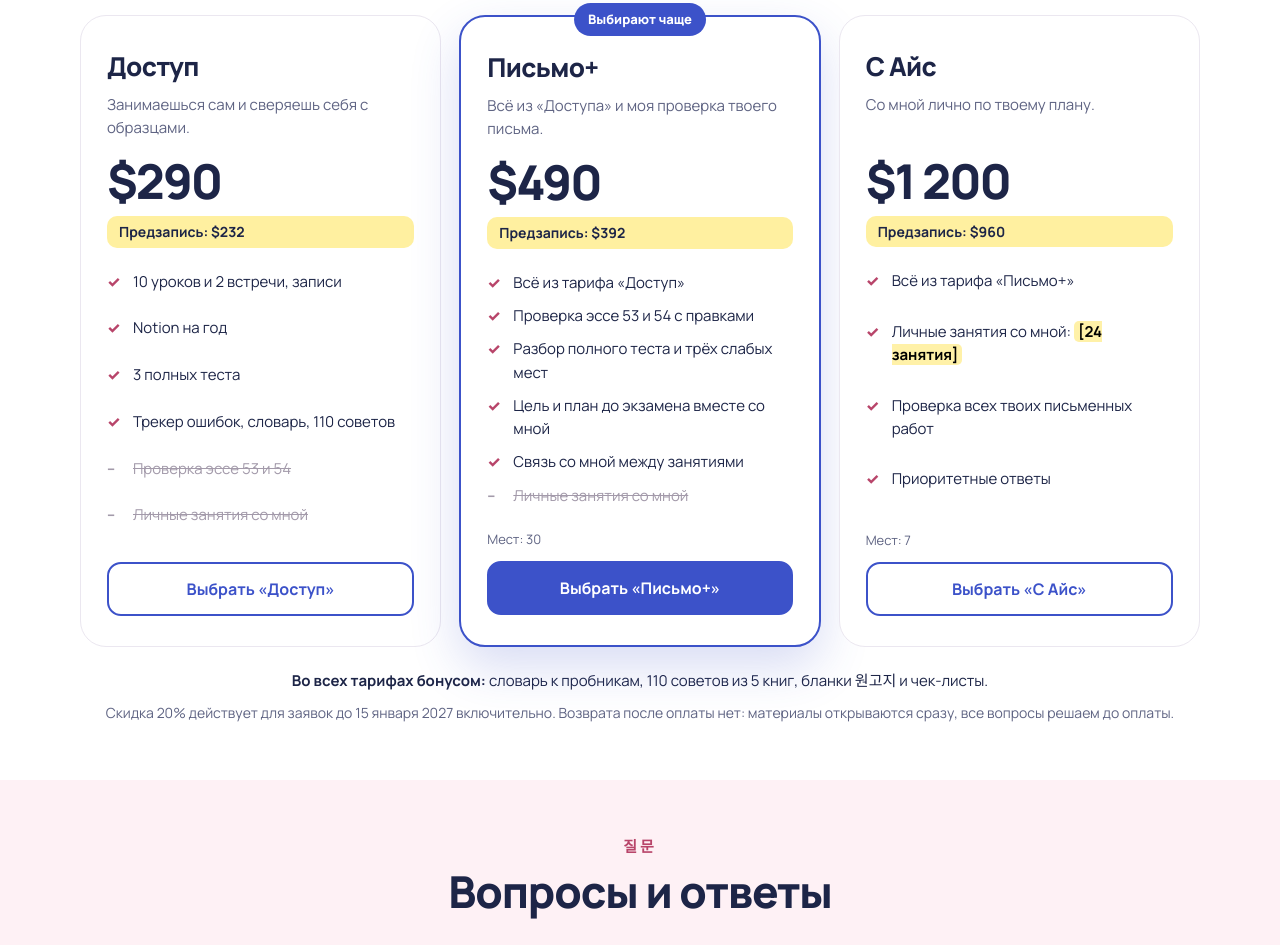
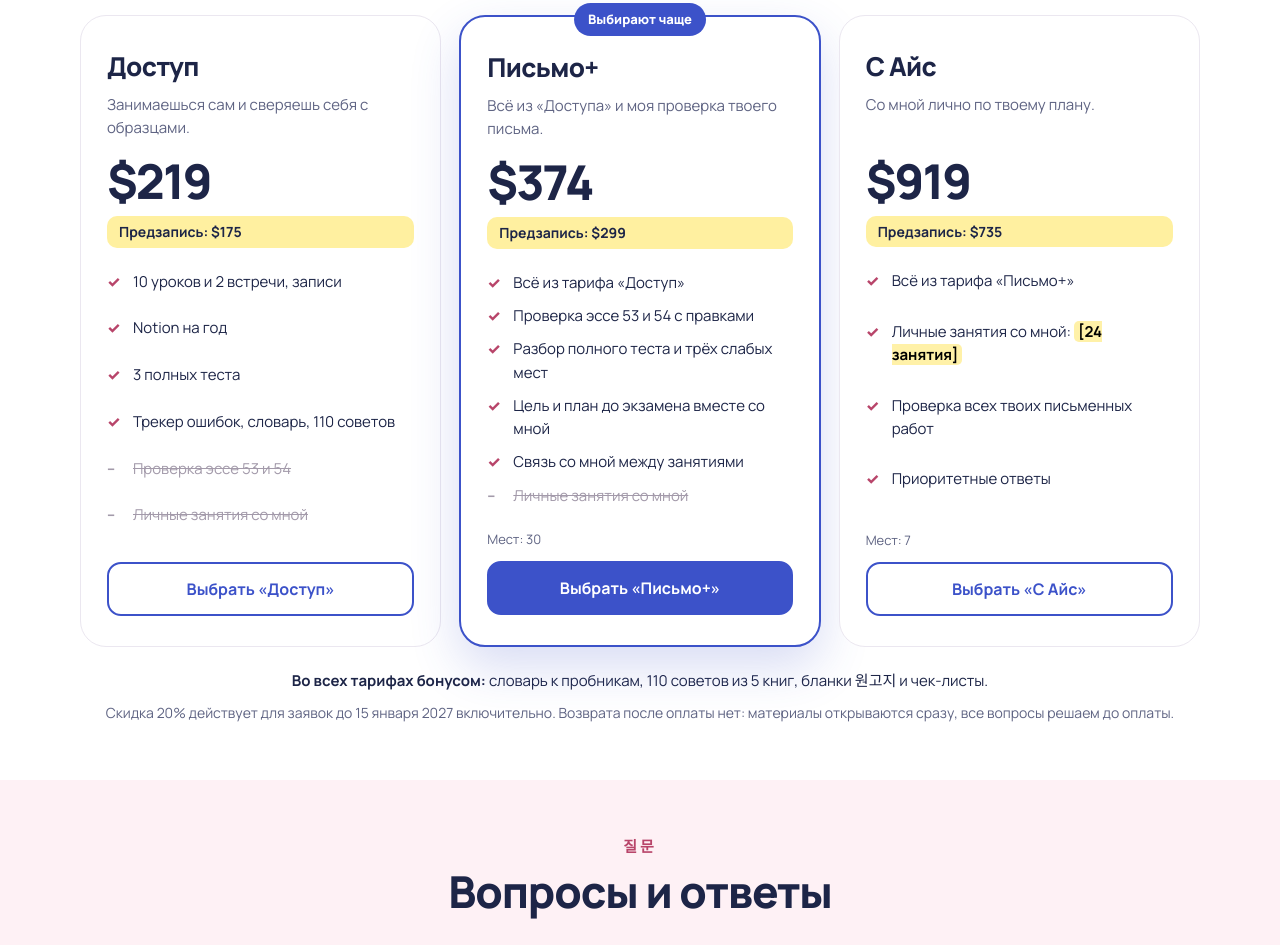
Before and after one commit to alive2020/topik-site, a plain HTML site: page index.html in a window 1280 px wide. Shown: the part 3805-4750 px from the top of the page. Drawn offline with Linux system fonts and the light colour scheme.

Commit message:
Новая сетка цен: 219 / 374 / 919, со скидкой 20%: 175 / 299 / 735
Co-Authored-By: Claude Sonnet 5.5 <noreply@anthropic.com>

```diff
--- a/index.html
+++ b/index.html
@@ -377,7 +377,7 @@ dialog.dlg[open]{animation:dlgIn .18s ease-out}
   <div class="tf">
    <div class="t">
     <h3>Доступ</h3><p class="sub">Занимаешься сам и сверяешь себя с образцами.</p>
-    <div class="price"><b>$290</b></div><span class="pre-price">Предзапись: $232</span>
+    <div class="price"><b>$219</b></div><span class="pre-price">Предзапись: $175</span>
     <ul>
      <li>10 уроков и 2 встречи, записи</li><li>Notion на год</li><li>3 полных теста</li><li>Трекер ошибок, словарь, 110 советов</li>
      <li class="no">Проверка эссе 53 и 54</li><li class="no">Личные занятия со мной</li>
@@ -387,7 +387,7 @@ dialog.dlg[open]{animation:dlgIn .18s ease-out}
    <div class="t t--pop">
     <span class="badge">Выбирают чаще</span>
     <h3>Письмо+</h3><p class="sub">Всё из «Доступа» и моя проверка твоего письма.</p>
-    <div class="price"><b>$490</b></div><span class="pre-price">Предзапись: $392</span>
+    <div class="price"><b>$374</b></div><span class="pre-price">Предзапись: $299</span>
     <ul>
      <li>Всё из тарифа «Доступ»</li><li>Проверка эссе 53 и 54 с правками</li><li>Разбор полного теста и трёх слабых мест</li><li>Цель и план до экзамена вместе со мной</li><li>Связь со мной между занятиями</li>
      <li class="no">Личные занятия со мной</li>
@@ -397,7 +397,7 @@ dialog.dlg[open]{animation:dlgIn .18s ease-out}
    </div>
    <div class="t">
     <h3>С Айс</h3><p class="sub">Со мной лично по твоему плану.</p>
-    <div class="price"><b>$1 200</b></div><span class="pre-price">Предзапись: $960</span>
+    <div class="price"><b>$919</b></div><span class="pre-price">Предзапись: $735</span>
     <ul>
      <li>Всё из тарифа «Письмо+»</li><li>Личные занятия со мной: <span class="ph">[24 занятия]</span></li><li>Проверка всех твоих письменных работ</li><li>Приоритетные ответы</li>
     </ul>
```
